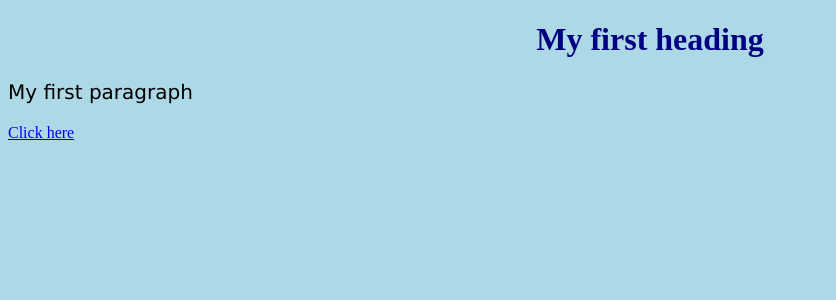
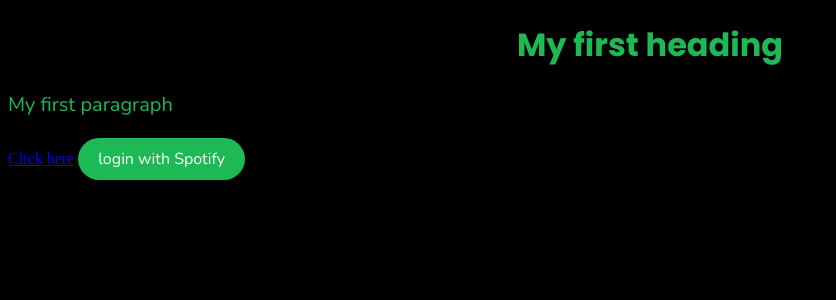
Before and after one commit to OkCloudy/SpotifyProject, a Flask app: template templates/index.html in a window 1280 px wide. Shown: the top 300 px of the page, without its empty margins (0-836 px from the left). Run offline with Flask 3, Linux system fonts and the light colour scheme; the template is opened without the code that fills it, so the values that code supplies are empty; parts of the project's set-up code (start-up, migrations or seed data) failed here and were passed over.

Commit message:
added log in button, and spotify colors/fonts

```diff
--- a/static/styles.css
+++ b/static/styles.css
@@ -1,12 +1,33 @@
+@import url('https://fonts.googleapis.com/css2?family=Nunito:wght@400;700&display=swap');
+@import url('https://fonts.googleapis.com/css2?family=Poppins:wght@400;700&display=swap');
+
 body {
-    background-color: lightblue;
+    background-color: black;
 }
 h1 {
-    color: navy;
+    color: #1DB954;
     margin-left: 20px;
     text-align: center;
+    font-family: 'Poppins';
+}
+.spotify-login {
+    display: inline-block;
+    background-color: #1DB954;
+    color: white;
+    border-radius: 24px;
+    text-align: center;
+    padding: 10px 20px;
+    text-decoration: none;
+    font-family: 'Nunito', sans-serif;
+    font-size: 1em;
+    cursor: pointer;
+    transition: background-color 0.3s ease;
+}
+.spotify-login:hover {
+    background-color: rgba(29, 185, 84, 0.8);;
 }
 p {
-    font-family: Verdana;
+    font-family: 'Nunito';
+    color:#1DB954;
     font-size: 20px;
 }
--- a/templates/index.html
+++ b/templates/index.html
@@ -8,5 +8,6 @@
         <h1>My first heading</h1>
         <p>My first paragraph</p>
         <a href="http://www.example.com">Click here</a>
+        <a href="#" class="spotify-login">login with Spotify</a>
     </body>
 </html>
```
